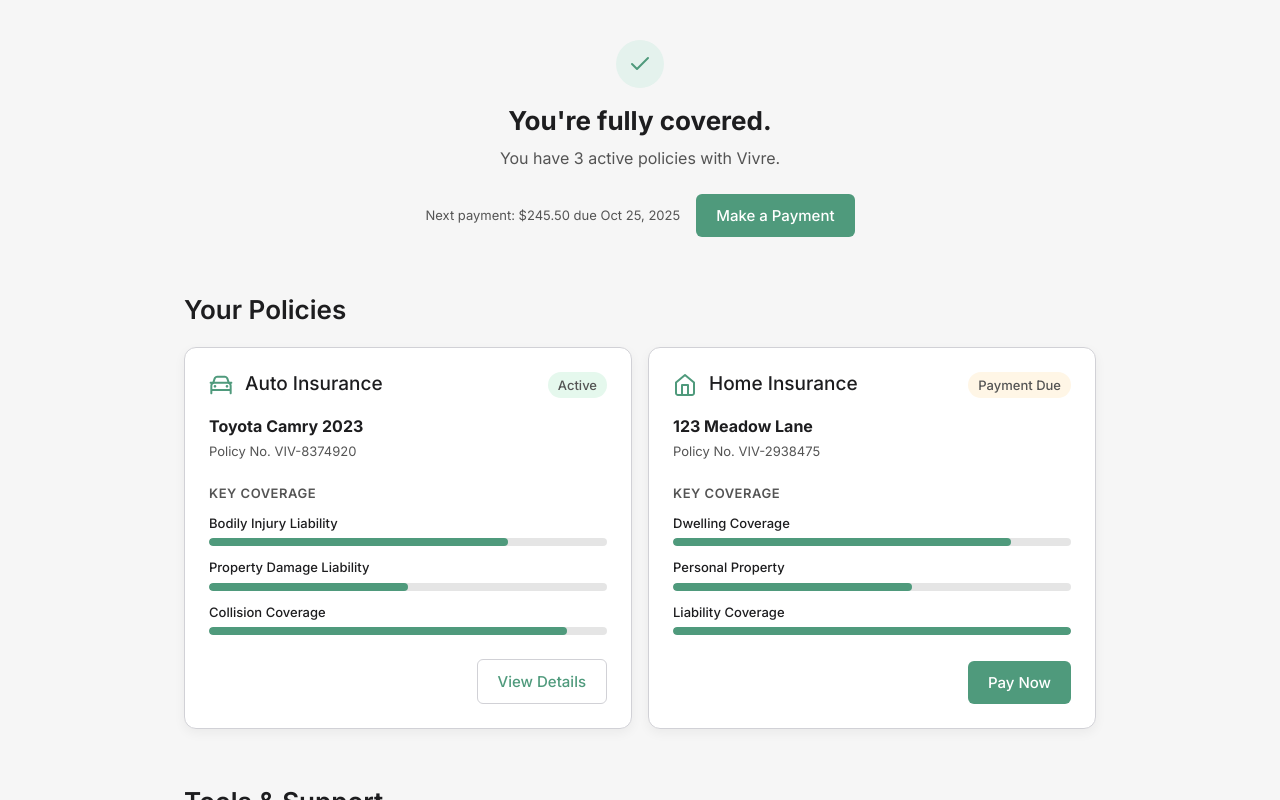
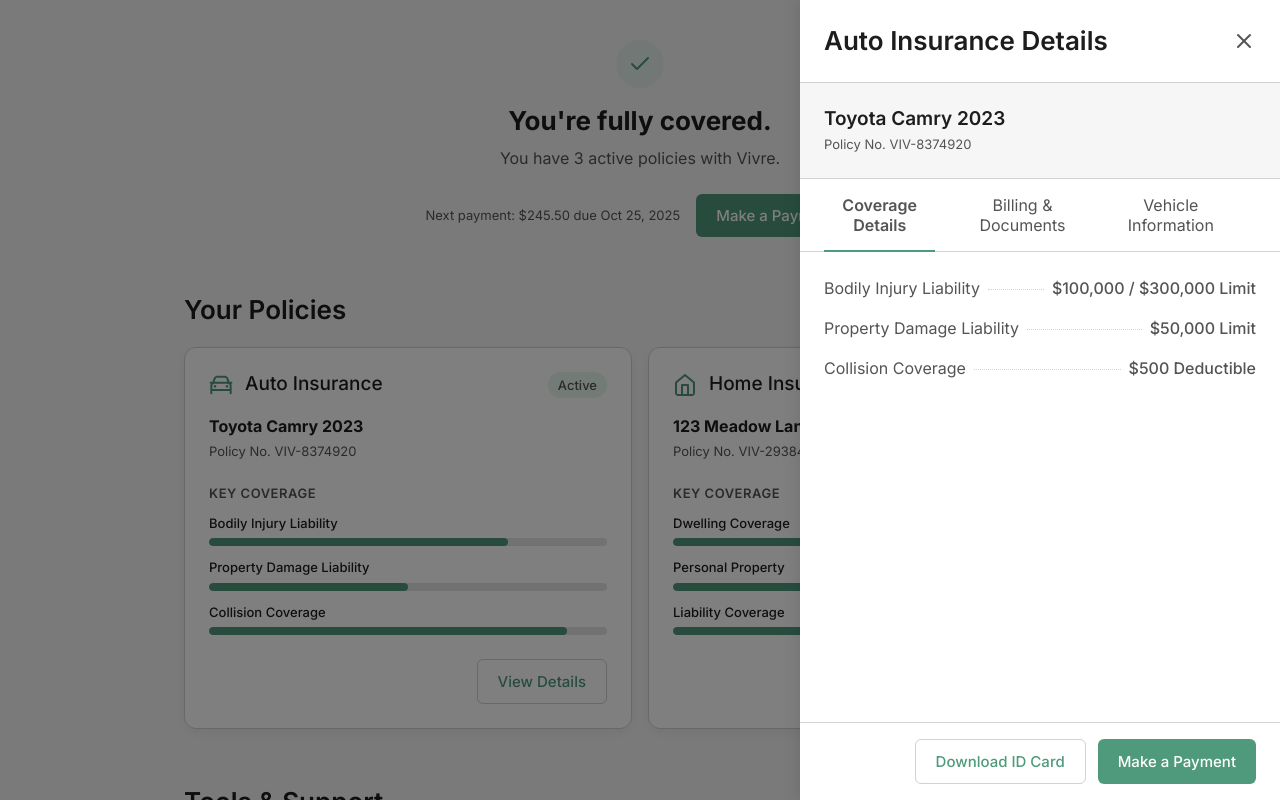
Before and after one commit to juanpatriciodoyle/vivre-my-policies, a React (Create React App) app: page / in a window 1280 px wide. Both pictures are taken after a click on the button "View Details". Shown: the top 800 px of the page. Built offline with nearby package versions, Linux system fonts and the light colour scheme.

Commit message:
add side panel

```diff
--- a/src/App.tsx
+++ b/src/App.tsx
@@ -1,15 +1,36 @@
+import React, {useState} from 'react';
 import {HubContainer} from './components/HubContainer';
 import {ActiveCoverageHeader} from './components/ActiveCoverageHeader';
-import {PoliciesSection} from './components/PoliciesSection';
+import {PoliciesSection, PolicyData} from './components/PoliciesSection';
 import {ToolsSupportSection} from './components/ToolsSupportSection';
+import {DetailsSidePanel} from './components/DetailsSidePanel';
 
 function App() {
+    const [isPanelOpen, setPanelOpen] = useState(false);
+    const [selectedPolicy, setSelectedPolicy] = useState<PolicyData | null>(null);
+
+    const handleViewDetails = (policy: PolicyData) => {
+        setSelectedPolicy(policy);
+        setPanelOpen(true);
+    };
+
+    const handleClosePanel = () => {
+        setPanelOpen(false);
+    };
+
     return (
-        <HubContainer>
-            <ActiveCoverageHeader/>
-            <PoliciesSection/>
-            <ToolsSupportSection/>
-        </HubContainer>
+        <>
+            <HubContainer>
+                <ActiveCoverageHeader/>
+                <PoliciesSection onViewDetails={handleViewDetails}/>
+                <ToolsSupportSection/>
+            </HubContainer>
+            <DetailsSidePanel
+                isOpen={isPanelOpen}
+                onClose={handleClosePanel}
+                policy={selectedPolicy}
+            />
+        </>
     );
 }
 
--- /dev/null
+++ b/src/components/DetailsSidePanel.tsx
@@ -0,0 +1,235 @@
+import React, {useEffect, useState} from 'react';
+import styled from 'styled-components';
+import {PolicyData} from './PoliciesSection';
+import Text from './Text';
+import {appTexts} from '../constants/text';
+import {CloseIcon} from './icons/CloseIcon';
+import {PrimaryButton, SecondaryButton} from './Button';
+
+type Tab = 'coverage' | 'billing' | 'vehicle';
+
+interface SidePanelProps {
+    isOpen: boolean;
+    onClose: () => void;
+    policy: PolicyData | null;
+}
+
+const Overlay = styled.div<{ $isOpen: boolean }>`
+    position: fixed;
+    top: 0;
+    left: 0;
+    width: 100%;
+    height: 100%;
+    background-color: rgba(0, 0, 0, 0.5);
+    opacity: ${({$isOpen}) => ($isOpen ? 1 : 0)};
+    visibility: ${({$isOpen}) => ($isOpen ? 'visible' : 'hidden')};
+    transition: opacity 400ms ease-out, visibility 400ms ease-out;
+    z-index: 1000;
+`;
+
+const PanelContainer = styled.aside<{ $isOpen: boolean }>`
+    box-sizing: border-box;
+    position: fixed;
+    top: 0;
+    right: 0;
+    width: 100%;
+    max-width: 480px;
+    height: 100%;
+    background-color: ${({theme}) => theme.colors.subtleBackground};
+    box-shadow: -2px 0 16px rgba(0, 0, 0, 0.1);
+    transform: ${({$isOpen}) => ($isOpen ? 'translateX(0)' : 'translateX(100%)')};
+    transition: transform 400ms ease-out;
+    z-index: 1001;
+    display: flex;
+    flex-direction: column;
+`;
+
+const PanelHeader = styled.header`
+    box-sizing: border-box;
+    display: flex;
+    justify-content: space-between;
+    align-items: center;
+    padding: 24px;
+    border-bottom: 1px solid ${({theme}) => theme.colors.borders};
+`;
+
+const CloseButton = styled.button`
+    box-sizing: border-box;
+    background: none;
+    border: none;
+    cursor: pointer;
+    color: ${({theme}) => theme.colors.textBody};
+    padding: 8px;
+    margin: -8px;
+    border-radius: 50%;
+    display: flex;
+    align-items: center;
+    justify-content: center;
+    transition: background-color 150ms ease;
+
+    &:hover {
+        background-color: ${({theme}) => theme.colors.secondaryAction};
+    }
+`;
+
+const KeyInfoSection = styled.div`
+    padding: 24px;
+    border-bottom: 1px solid ${({theme}) => theme.colors.borders};
+    background-color: ${({theme}) => theme.colors.background};
+`;
+
+const TabContainer = styled.nav`
+    display: flex;
+    border-bottom: 1px solid ${({theme}) => theme.colors.borders};
+    padding: 0 24px;
+`;
+
+const TabButton = styled.button<{ $isActive: boolean }>`
+    box-sizing: border-box;
+    padding: 16px 4px;
+    margin-right: 24px;
+    background: none;
+    border: none;
+    cursor: pointer;
+    font-family: ${({theme}) => theme.font.primary};
+    font-size: ${({theme}) => theme.font.sizes.body};
+    color: ${({theme}) => theme.colors.textBody};
+    font-weight: ${({theme, $isActive}) => ($isActive ? theme.font.weights.semiBold : theme.font.weights.regular)};
+    position: relative;
+
+    &::after {
+        content: '';
+        position: absolute;
+        bottom: -1px;
+        left: 0;
+        right: 0;
+        height: 2px;
+        background-color: ${({theme}) => theme.colors.primary};
+        transform: ${({$isActive}) => ($isActive ? 'scaleX(1)' : 'scaleX(0)')};
+        transition: transform 200ms ease-out;
+    }
+`;
+
+const PanelContent = styled.div`
+    flex-grow: 1;
+    overflow-y: auto;
+    padding: 24px;
+`;
+
+const CoverageList = styled.ul`
+    list-style: none;
+    padding: 0;
+    margin: 0;
+    display: flex;
+    flex-direction: column;
+    gap: 16px;
+`;
+
+const CoverageListItem = styled.li`
+    display: flex;
+    align-items: baseline;
+`;
+
+const DottedLine = styled.div`
+    flex-grow: 1;
+    border-bottom: 1px dotted ${({theme}) => theme.colors.borders};
+    margin: 0 8px;
+    transform: translateY(-4px);
+`;
+
+const PanelFooter = styled.footer`
+    box-sizing: border-box;
+    padding: 16px 24px;
+    border-top: 1px solid ${({theme}) => theme.colors.borders};
+    background-color: ${({theme}) => theme.colors.subtleBackground};
+    display: flex;
+    gap: 12px;
+    justify-content: flex-end;
+`;
+
+export const DetailsSidePanel = ({isOpen, onClose, policy}: SidePanelProps) => {
+    const [activeTab, setActiveTab] = useState<Tab>('coverage');
+
+    useEffect(() => {
+        const handleKeyDown = (event: KeyboardEvent) => {
+            if (event.key === 'Escape') {
+                onClose();
+            }
+        };
+
+        document.addEventListener('keydown', handleKeyDown);
+        return () => {
+            document.removeEventListener('keydown', handleKeyDown);
+        };
+    }, [onClose]);
+
+    useEffect(() => {
+        if (isOpen) {
+            setActiveTab('coverage');
+        }
+    }, [isOpen]);
+
+    if (!policy) return null;
+
+    const renderTabContent = () => {
+        switch (activeTab) {
+            case 'coverage':
+                return (
+                    <CoverageList>
+                        {policy.coverages?.map(cov => (
+                            <CoverageListItem key={cov.label}>
+                                <Text $variant="body">{cov.label}</Text>
+                                <DottedLine/>
+                                <Text $variant="body" style={{fontWeight: 500}}>{cov.value}</Text>
+                            </CoverageListItem>
+                        ))}
+                    </CoverageList>
+                );
+            case 'billing':
+                return <Text>Billing & Documents content goes here.</Text>;
+            case 'vehicle':
+                return <Text>Vehicle Information content goes here.</Text>;
+            default:
+                return null;
+        }
+    };
+
+    return (
+        <>
+            <Overlay $isOpen={isOpen} onClick={onClose}/>
+            <PanelContainer $isOpen={isOpen}>
+                <PanelHeader>
+                    <Text as="h2" $variant="h2">{`${policy.title}${appTexts.panelTitleSuffix}`}</Text>
+                    <CloseButton onClick={onClose} aria-label="Close details panel">
+                        <CloseIcon/>
+                    </CloseButton>
+                </PanelHeader>
+
+                <KeyInfoSection>
+                    <Text as="p" $variant="h3" style={{fontWeight: 600}}>{policy.identifier}</Text>
+                    <Text as="p" $variant="caption"
+                          style={{marginTop: 4}}>{`${appTexts.policyNumberPrefix}${policy.policyNumber}`}</Text>
+                </KeyInfoSection>
+
+                <TabContainer>
+                    <TabButton $isActive={activeTab === 'coverage'} onClick={() => setActiveTab('coverage')}>
+                        {appTexts.tabCoverage}
+                    </TabButton>
+                    <TabButton $isActive={activeTab === 'billing'} onClick={() => setActiveTab('billing')}>
+                        {appTexts.tabBilling}
+                    </TabButton>
+                    <TabButton $isActive={activeTab === 'vehicle'} onClick={() => setActiveTab('vehicle')}>
+                        {appTexts.tabVehicle}
+                    </TabButton>
+                </TabContainer>
+
+                <PanelContent>{renderTabContent()}</PanelContent>
+
+                <PanelFooter>
+                    <SecondaryButton>{appTexts.downloadIdCardButton}</SecondaryButton>
+                    <PrimaryButton>{appTexts.makePaymentButton}</PrimaryButton>
+                </PanelFooter>
+            </PanelContainer>
+        </>
+    );
+};
--- a/src/components/PoliciesSection.tsx
+++ b/src/components/PoliciesSection.tsx
@@ -1,9 +1,19 @@
 import styled from 'styled-components';
+import React from 'react';
 import {appTexts} from '../constants/text';
 import Text from './Text';
-import {Coverage, PolicyCard} from './PolicyCard';
+import {Coverage, PolicyCard, PolicyStatus} from './PolicyCard';
 import {CarIcon} from './icons/CarIcon';
 import {HouseIcon} from './icons/HouseIcon';
+
+export interface PolicyData {
+    icon: React.ReactNode;
+    title: string;
+    identifier: string;
+    policyNumber: string;
+    status: PolicyStatus;
+    coverages: Coverage[];
+}
 
 const SectionContainer = styled.section`
     display: flex;
@@ -46,13 +56,13 @@ const homeCoverages: Coverage[] = [
     {label: 'Liability Coverage', value: '$500,000', percentage: 100},
 ];
 
-const policiesData = [
+const policiesData: PolicyData[] = [
     {
         icon: <StyledCarIcon/>,
         title: appTexts.autoPolicyTitle,
         identifier: appTexts.policyIdentifierAuto,
         policyNumber: 'VIV-8374920',
-        status: 'active' as const,
+        status: 'active',
         coverages: autoCoverages,
     },
     {
@@ -60,28 +70,27 @@ const policiesData = [
         title: appTexts.homePolicyTitle,
         identifier: appTexts.policyIdentifierHome,
         policyNumber: 'VIV-2938475',
-        status: 'warning' as const,
+        status: 'warning',
         coverages: homeCoverages,
     },
 ];
 
-export const PoliciesSection = () => {
+interface PoliciesSectionProps {
+    onViewDetails: (policy: PolicyData) => void;
+}
+
+export const PoliciesSection = ({onViewDetails}: PoliciesSectionProps) => {
     return (
         <SectionContainer>
             <SectionTitle as="h2" $variant="h2">
                 {appTexts.policiesSectionTitle}
             </SectionTitle>
             <CardsGrid>
-                {policiesData.map((policy, index) => (
+                {policiesData.map((policy) => (
                     <PolicyCard
                         key={policy.policyNumber}
-                        icon={policy.icon}
-                        title={policy.title}
-                        identifier={policy.identifier}
-                        policyNumber={policy.policyNumber}
-                        status={policy.status}
-                        coverages={policy.coverages}
-                        animationDelay={index * 100}
+                        policy={policy}
+                        onViewDetails={onViewDetails}
                     />
                 ))}
             </CardsGrid>
--- a/src/components/PolicyCard.tsx
+++ b/src/components/PolicyCard.tsx
@@ -1,8 +1,9 @@
-import styled, {css, keyframes} from 'styled-components';
+import styled, {css} from 'styled-components';
 import {appTexts} from '../constants/text';
 import {PrimaryButton, SecondaryButton} from './Button';
 import Text from './Text';
 import {CoverageItem} from './CoverageItem';
+import {PolicyData} from './PoliciesSection';
 
 export type PolicyStatus = 'active' | 'warning' | 'error';
 
@@ -15,21 +16,6 @@ export interface Coverage {
 interface StatusBadgeProps {
     $status: PolicyStatus;
 }
-
-interface CardContainerProps {
-    $animationDelay: number;
-}
-
-const fadeInUp = keyframes`
-    from {
-        opacity: 0;
-        transform: translateY(20px);
-    }
-    to {
-        opacity: 1;
-        transform: translateY(0);
-    }
-`;
 
 const statusStyles = {
     active: css`
@@ -46,7 +32,7 @@ const statusStyles = {
     `,
 };
 
-const CardContainer = styled.div<CardContainerProps>`
+const CardContainer = styled.div`
     box-sizing: border-box;
     background-color: ${({theme}) => theme.colors.subtleBackground};
     padding: 24px;
@@ -55,9 +41,6 @@ const CardContainer = styled.div<CardContainerProps>`
     box-shadow: 0 4px 12px rgba(0, 0, 0, 0.05);
     display: flex;
     flex-direction: column;
-    opacity: 0;
-    animation: ${fadeInUp} 500ms ease-out forwards;
-    animation-delay: ${({$animationDelay}) => $animationDelay}ms;
     transition: transform 300ms ease, box-shadow 300ms ease, border-color 300ms ease;
 
     &:hover {
@@ -127,13 +110,8 @@ const CardFooter = styled.div`
 `;
 
 interface PolicyCardProps {
-    icon: React.ReactNode;
-    title: string;
-    identifier: string;
-    policyNumber: string;
-    status: PolicyStatus;
-    coverages?: Coverage[];
-    animationDelay: number;
+    policy: PolicyData;
+    onViewDetails: (policy: PolicyData) => void;
 }
 
 const statusTextMap: Record<PolicyStatus, string> = {
@@ -142,17 +120,11 @@ const statusTextMap: Record<PolicyStatus, string> = {
     error: appTexts.statusLapsed,
 };
 
-export const PolicyCard = ({
-                               icon,
-                               title,
-                               identifier,
-                               policyNumber,
-                               status,
-                               coverages,
-                               animationDelay,
-                           }: PolicyCardProps) => {
+export const PolicyCard = ({policy, onViewDetails}: PolicyCardProps) => {
+    const {icon, title, identifier, policyNumber, status, coverages} = policy;
+
     return (
-        <CardContainer $animationDelay={animationDelay}>
+        <CardContainer>
             <CardHeader>
                 <PolicyInfo>
                     {icon}
@@ -190,7 +162,9 @@ export const PolicyCard = ({
                 {status === 'warning' ? (
                     <PrimaryButton>{appTexts.payNowButton}</PrimaryButton>
                 ) : (
-                    <SecondaryButton>{appTexts.viewDetailsButton}</SecondaryButton>
+                    <SecondaryButton onClick={() => onViewDetails(policy)}>
+                        {appTexts.viewDetailsButton}
+                    </SecondaryButton>
                 )}
             </CardFooter>
         </CardContainer>
--- /dev/null
+++ b/src/components/icons/CloseIcon.tsx
@@ -0,0 +1,27 @@
+import React from 'react';
+
+export const CloseIcon = (props: React.SVGProps<SVGSVGElement>) => (
+    <svg
+        width="24"
+        height="24"
+        viewBox="0 0 24 24"
+        fill="none"
+        xmlns="http://www.w3.org/2000/svg"
+        {...props}
+    >
+        <path
+            d="M18 6L6 18"
+            stroke="currentColor"
+            strokeWidth="2"
+            strokeLinecap="round"
+            strokeLinejoin="round"
+        />
+        <path
+            d="M6 6L18 18"
+            stroke="currentColor"
+            strokeWidth="2"
+            strokeLinecap="round"
+            strokeLinejoin="round"
+        />
+    </svg>
+);
--- a/src/constants/text.ts
+++ b/src/constants/text.ts
@@ -28,4 +28,9 @@ export const appTexts = {
     coverageCollision: 'Collision Coverage',
     premiumAmountPrefix: 'Premium:',
     nextPaymentDuePrefix: 'Next Payment:',
+    panelTitleSuffix: ' Details',
+    tabCoverage: 'Coverage Details',
+    tabBilling: 'Billing & Documents',
+    tabVehicle: 'Vehicle Information',
+    downloadIdCardButton: 'Download ID Card',
 };
```
